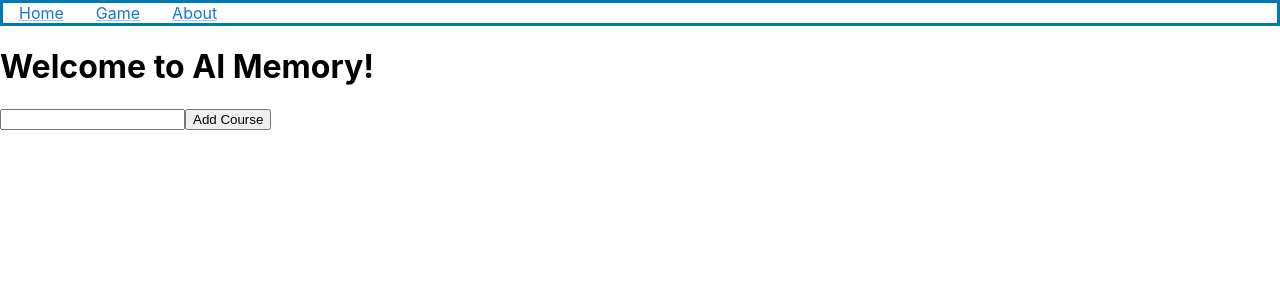
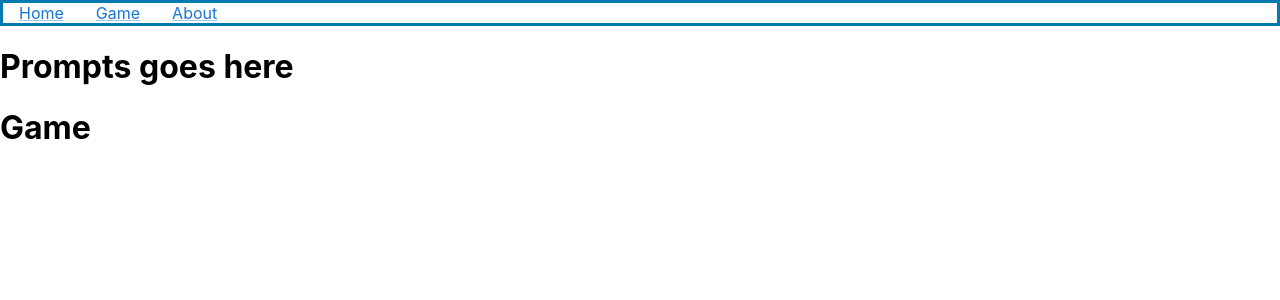
Before and after one commit to lightsage88/ai-memory, a React (Create React App) app: page /game in a window 1280 px wide. Shown: the top 300 px of the page. Built offline with nearby package versions, Linux system fonts and the light colour scheme.

Commit message:
have prompt things appear if zustand prompts store is less than 8

```diff
--- a/src/App.tsx
+++ b/src/App.tsx
@@ -1,21 +1,25 @@
-import { BrowserRouter as Router, Route, Switch } from 'react-router-dom';
-import Navigation from './Components/Navigation';
-import Home from './Containers/Home';
-import Game from './Containers/Game';
-import './App.css';
+import { BrowserRouter as Router, Route, Switch } from "react-router-dom";
+import Navigation from "./Components/Navigation";
+import Home from "./Containers/Home";
+import Game from "./Containers/Game";
+import "./App.css";
 
 export const App = () => {
   return (
     <>
-        <Navigation />
-        <Router>
-          <Switch>
-            <Route path="/" component={Home} />
-            <Route path="/game" component={Game} />
-          </Switch>
-        </Router>
+      <Navigation />
+      <Router>
+        <Switch>
+          <Route path="/game">
+            <Game />
+          </Route>
+          <Route path="/">
+            <Home />
+          </Route>
+        </Switch>
+      </Router>
     </>
   );
-}
+};
 
 export default App;
--- a/src/Components/Prompts/Prompts.tsx
+++ b/src/Components/Prompts/Prompts.tsx
@@ -1,11 +1,12 @@
 import { useState } from 'react';
 
 export const Prompts = () => {
-    const [prompts, setPrompts] = useState<String[]>([]);
+    const [prompt, setPrompts] = useState<String[]>([]);
 
     return (
         <div id="prompts-div" data-testid="prompts-div">
             <h1>Prompts goes here</h1>
+
         </div>
     )
 }
--- a/src/Containers/Game/Game.tsx
+++ b/src/Containers/Game/Game.tsx
@@ -1,11 +1,16 @@
 import Prompts from "../../Components/Prompts";
+import usePromptStore from "../../Store/promptStore";
 
 export const Game = () => {
-    return (
-    <h1>
-        Game
-    </h1>
-    );
- }
+  const prompts = usePromptStore((state) => state.prompts);
+  console.log("game running here are the prompts:", prompts);
 
- export default Game;
+  return (
+    <>
+      {prompts.length !== 8 && <Prompts />}
+      <h1>Game</h1>
+    </>
+  );
+};
+
+export default Game;
```
